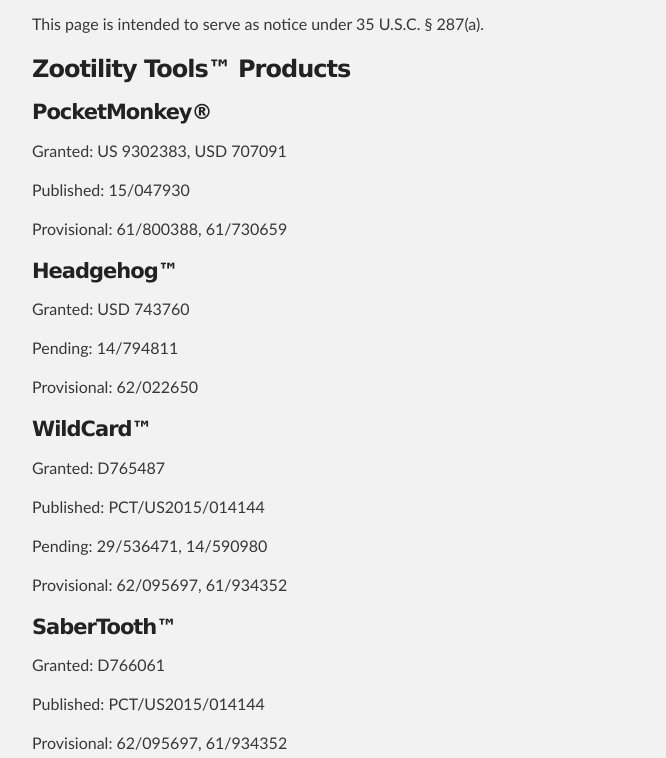
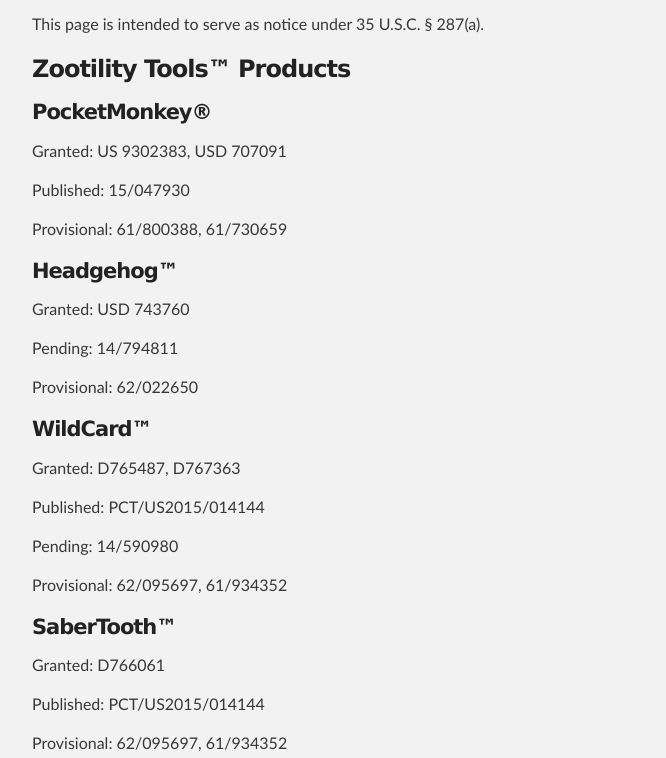
Before and after one commit to n8barr/patents.zootility.com, a plain HTML site: page index.html in a window 1280 px wide. Shown: the part 405-1163 px from the top of the page, without its empty margins (288-954 px from the left). Drawn offline with Linux system fonts and the light colour scheme.

Commit message:
WildCard design patent granted

```diff
--- a/index.html
+++ b/index.html
@@ -54,9 +54,9 @@
 <h4>
 <a id="wildcard" class="anchor" href="#wildcard" aria-hidden="true"><span aria-hidden="true" class="octicon octicon-link"></span></a>WildCard™</h4>
 
-<p>Granted: D765487</p>
+<p>Granted: D765487, D767363</p>
 <p>Published: PCT/US2015/014144</p>
-<p>Pending: 29/536471, 14/590980</p>
+<p>Pending: 14/590980</p>
 <p>Provisional: 62/095697, 61/934352</p>
 
 <h4>
```
